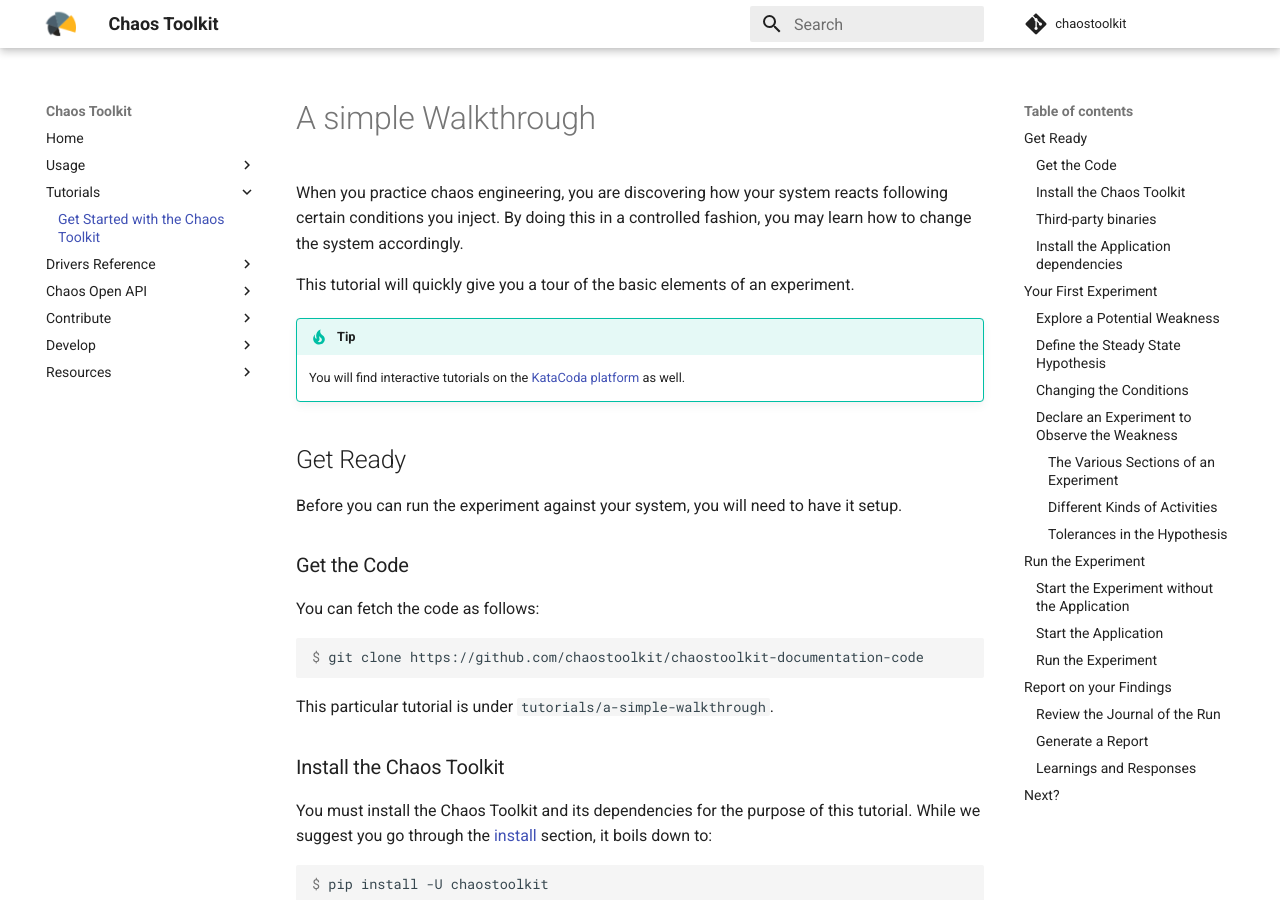
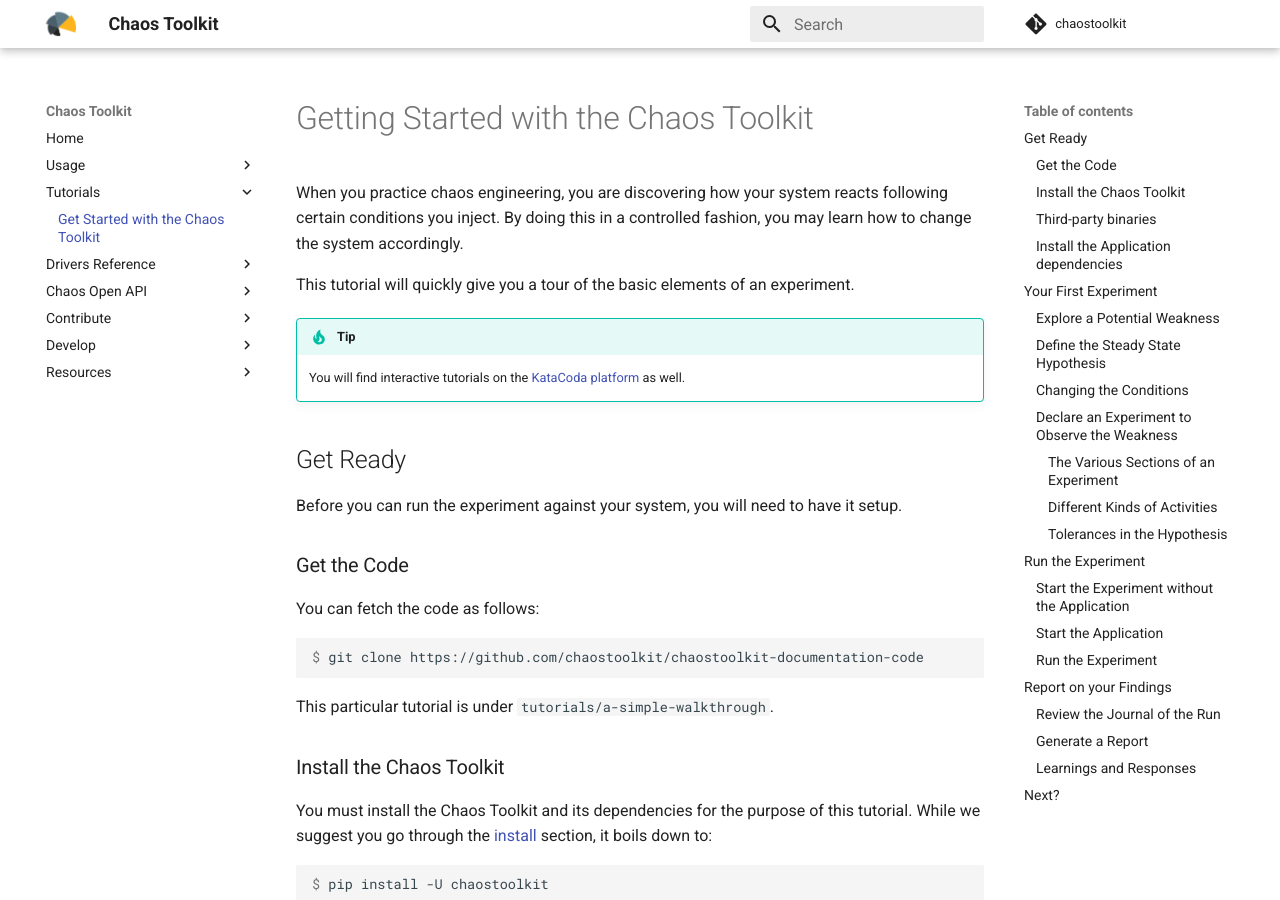
Before and after one commit to chaostoolkit/chaostoolkit-documentation, an MkDocs documentation site: the page built from sources/reference/tutorial.md, in a window 1280 px wide and 900 px high. Built offline with MkDocs 1.6.1 and Material for MkDocs 9.7.7, drawn with Linux system fonts in a browser that asks for light colours; comment, search, counter and statistics services are not loaded.

Commit message:
Corrected page title in line with index (#49)
Closes #31

Signed-off-by: Russ Miles <russ@russmiles.com>

```diff
--- a/sources/reference/tutorial.md
+++ b/sources/reference/tutorial.md
@@ -1,4 +1,4 @@
-# A simple Walkthrough
+# Getting Started with the Chaos Toolkit
 
 When you practice chaos engineering, you are discovering how your system
 reacts following certain conditions you inject. By doing this in a controlled
```
